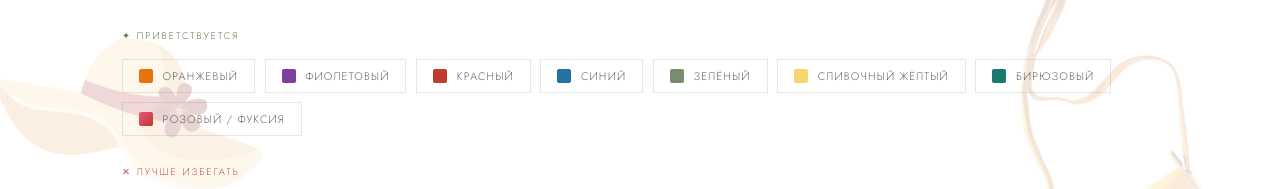
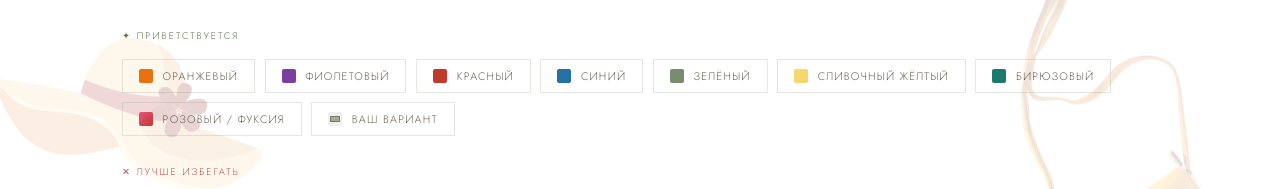
Before and after one commit to chernybro/wedding-site, a plain HTML site: page index.html in a window 1280 px wide. Shown: the part 3397-3586 px from the top of the page. Drawn offline with nearby package versions, Linux system fonts and the light colour scheme.

Commit message:
Add custom color picker to dresscode palette

```diff
--- a/index.html
+++ b/index.html
@@ -936,6 +936,10 @@
         <div style="width:14px; height:14px; background:#c0392b; border-radius:2px; background: linear-gradient(135deg, #e75480, #c0392b);"></div>
         <span style="font-size:0.68rem; letter-spacing:0.1em; text-transform:uppercase; color:var(--stone-light);">Розовый / Фуксия</span>
       </div>
+      <label style="display:flex; align-items:center; gap:0.6rem; padding:0.5rem 1rem; border:1px solid rgba(122,140,110,0.2); cursor:pointer;">
+        <input type="color" id="custom-color" value="#a0b080" style="width:14px; height:14px; border:none; padding:0; cursor:pointer; border-radius:2px;">
+        <span style="font-size:0.68rem; letter-spacing:0.1em; text-transform:uppercase; color:var(--stone-light);">Ваш вариант</span>
+      </label>
     </div>
     <p style="font-size:0.6rem; letter-spacing:0.2em; text-transform:uppercase; color:#b55; margin-bottom:0.8rem;">✕ Лучше избегать</p>
     <div style="display:flex; flex-wrap:wrap; gap:0.6rem;">
```
